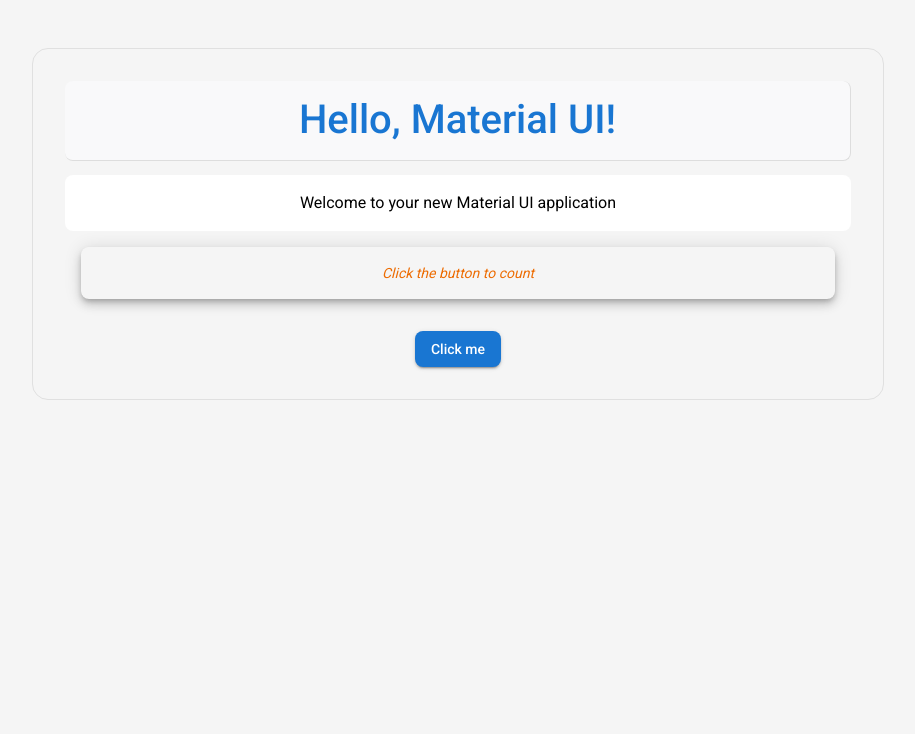
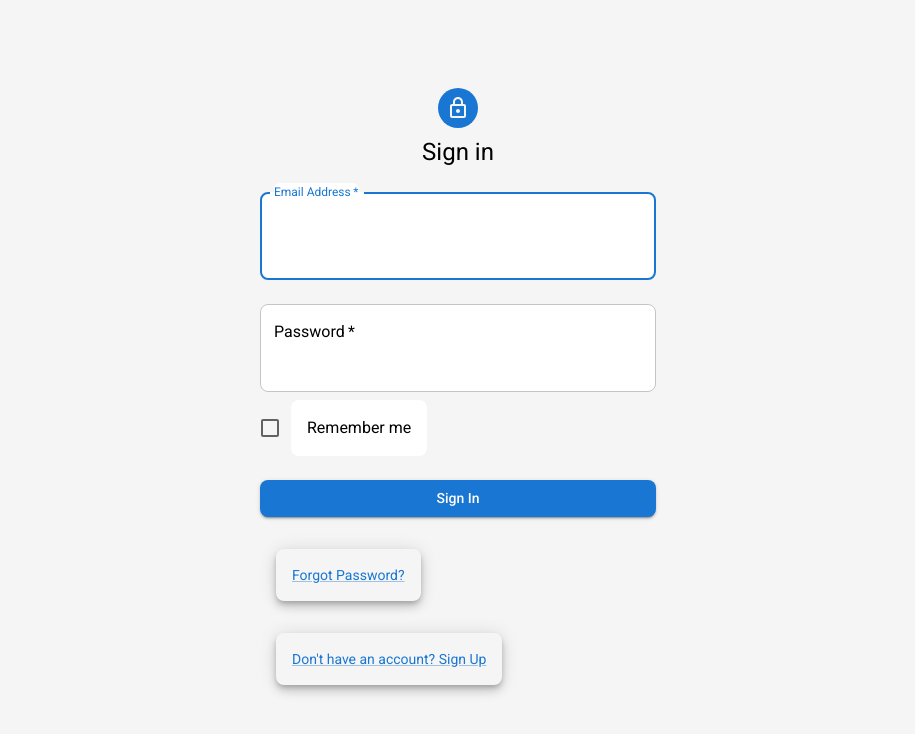
Before and after one commit to elfrucool/learn-front-end, a React app: page / in a window 1280 px wide. Shown: the top 734 px of the page, without its empty margins (182-1097 px from the left). Built offline with nearby package versions, Linux system fonts and the light colour scheme.

Commit message:
Add login page and interact with it

```diff
--- a/App.tsx
+++ b/App.tsx
@@ -1,9 +1,11 @@
 import React, { useState } from 'react';
 import { ThemeProvider, CssBaseline, Container, Typography, Button, Box} from '@mui/material';
 import theme from './theme';
+import Login from './Login';
 
 const App: React.FC = () => {
     const [clickCount, setClickCount] = useState<number>(0);
+    const [isLogin, setIsLogin] = useState<boolean>(false);
 
 
     let countText: string = `Click count: ${clickCount}`;
@@ -11,6 +13,7 @@
         countText = 'Click the button to count';
     }
 
+    if (isLogin) {
         return (
             <ThemeProvider theme={theme}>
                 <CssBaseline/>
@@ -30,9 +33,22 @@
                             Click me
                         </Button>
                     </Box>
+                    <Box sx={{ my: 4, textAlign: 'center', border: '1px solid #e0e0e0', borderRadius: '16px', padding: '2rem' }}>
+                        <Button
+                            variant='contained'
+                            color='secondary'
+                            sx={{ mt: 2 }}
+                            onClick={() => setIsLogin(false)}
+                        >
+                            Logout
+                        </Button>
+                    </Box>
                 </Container>
             </ThemeProvider>
         );
+    }
+
+    return <Login onLoginSuccess={() => setIsLogin(true)} />;
 };
 
 export default App;
--- /dev/null
+++ b/Login.tsx
@@ -0,0 +1,114 @@
+import {
+    Box,
+    Button,
+    Container,
+    CssBaseline,
+    TextField,
+    ThemeProvider,
+    Typography,
+    Avatar,
+    FormControlLabel,
+    Checkbox,
+    Link,
+    Grid
+  } from '@mui/material';
+import { LockOutlined } from '@mui/icons-material';
+import React, { useState } from 'react';
+import theme from './theme';
+
+
+interface LoginProps {
+    onLoginSuccess: () => void;
+}
+
+
+const Login: React.FC<LoginProps> = ({ onLoginSuccess }) => {
+    const [remember, setRemember] = useState<boolean>(false);
+    const [email, setEmail] = useState<string>('');
+    const [password, setPassword] = useState<string>('');
+
+    const handleSubmit = (e: React.FormEvent) => {
+        e.preventDefault();
+        if (email != '' && password != '') {
+            onLoginSuccess();
+        }
+    };
+
+
+    // TODO: add state & form processing logic
+    return (
+        <ThemeProvider theme={theme}>
+            <CssBaseline/>
+            <Container component="main" maxWidth="xs">
+                <Box
+                    sx={{
+                        marginTop: 8,
+                        display: 'flex',
+                        flexDirection: 'column',
+                        alignItems: 'center',
+                    }}
+                >
+                    <Avatar sx={{ m: 1, bgcolor: 'primary.main' }}>
+                        <LockOutlined/>
+                    </Avatar>
+                    <Typography component="h1" variant="h5">Sign in</Typography>
+                    <Box component="form" noValidate sx={{ mt: 1 }} onSubmit={handleSubmit}>
+                        <TextField
+                            margin="normal"
+                            required
+                            fullWidth
+                            id="email"
+                            label="Email Address"
+                            name="email"
+                            autoComplete="email"
+                            autoFocus
+                            value={email}
+                            onChange={(e: React.ChangeEvent<HTMLInputElement>) => setEmail(e.target.value)}
+                        />
+                        <TextField
+                            margin="normal"
+                            required
+                            fullWidth
+                            name="password"
+                            label="Password"
+                            type="password"
+                            id="password"
+                            autoComplete='current-password'
+                            value={password}
+                            onChange={(e: React.ChangeEvent<HTMLInputElement>) => setPassword(e.target.value)}
+                        />
+                        <FormControlLabel
+                            control={
+                                <Checkbox
+                                    value="remember"
+                                    color="primary"
+                                    checked={remember}
+                                    onChange={(e: React.ChangeEvent<HTMLInputElement>) => setRemember(e.target.checked)}/>
+                            }
+                            label="Remember me"
+                        />
+                        <Button
+                            type="submit"
+                            fullWidth
+                            variant="contained"
+                            sx={{ mt: 3, mb: 2 }}
+                            onClick={handleSubmit}
+                        >
+                            Sign In
+                        </Button>
+                        <Grid container>
+                            <Link href="#" variant="body2">
+                                Forgot Password?
+                            </Link>
+                            <Link href="#" variant="body2">
+                                {"Don't have an account? Sign Up"}
+                            </Link>
+                        </Grid>
+                    </Box>
+                </Box>
+            </Container>
+        </ThemeProvider>
+    );
+};
+
+export default Login;
```
Also changed, not shown: WORK-2025-05-23.txt, 1 other file (tests, documents, lock files or other folders). Lines whose indentation alone changed are shown as unchanged.
